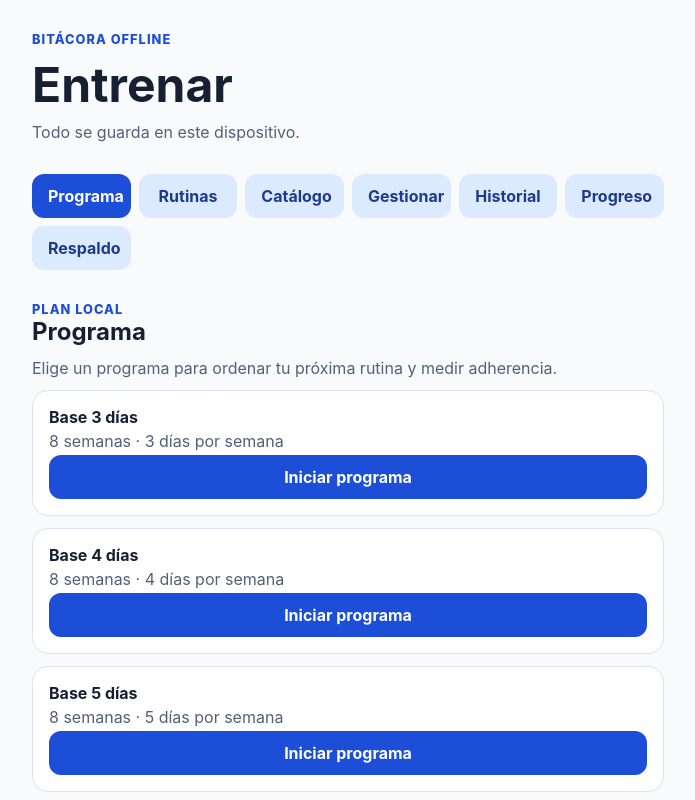
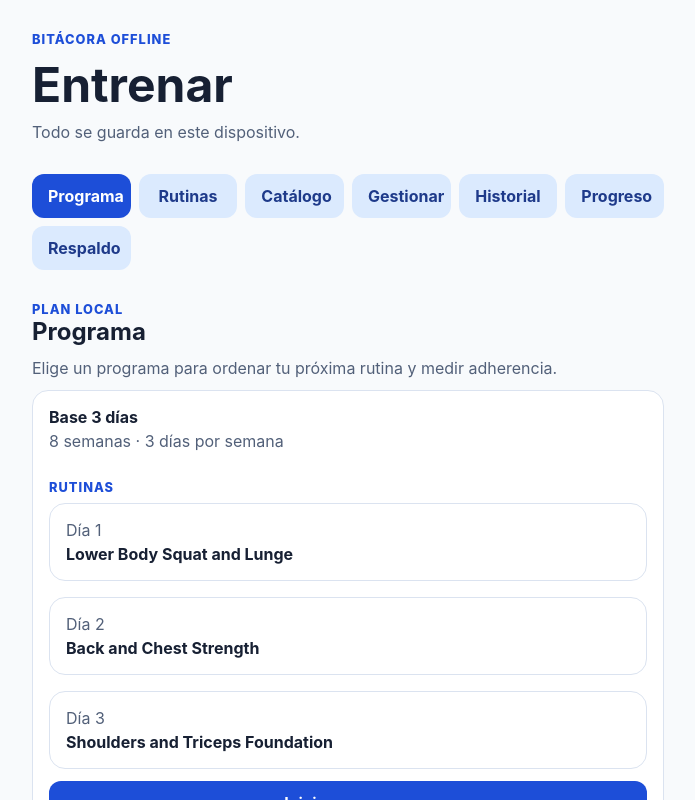
Before and after one commit to wuilliam321/ai-train, a Vue app: page / in a window 1280 px wide. Shown: the top 800 px of the page, without its empty margins (292-987 px from the left). Built offline with nearby package versions, Linux system fonts and the light colour scheme.

Commit message:
feat: show routine and program previews before starting

```diff
--- a/src/web/App.vue
+++ b/src/web/App.vue
@@ -34,6 +34,17 @@ interface LastRoutineSelection {
 const selectedVariant = computed(() => selectedRoutine.value?.variants.find(
   (variant) => variant.id === selectedVariantId.value,
 ) ?? null);
+
+const selectedVariantExercises = computed(() => {
+  if (!selectedVariant.value) return [];
+  return selectedVariant.value.exercises.map((ex) => {
+    const exerciseDef = exercises.value.find((e) => e.id === ex.exerciseId);
+    return {
+      name: exerciseDef?.name ?? ex.exerciseId,
+      sets: ex.sets.length,
+    };
+  });
+});
 
 const readLastSelection = (): LastRoutineSelection | null => {
   try {
@@ -212,6 +223,15 @@ onMounted(() => {
               <option v-for="variant in selectedRoutine.variants" :key="variant.id" :value="variant.id">{{ variant.name }}</option>
             </select>
           </label>
+          <div v-if="selectedVariantExercises.length">
+            <h4 class="eyebrow" style="margin-bottom: 0.5rem">Ejercicios</h4>
+            <ul class="history-sets">
+              <li v-for="(ex, index) in selectedVariantExercises" :key="index">
+                <span>{{ ex.sets }} series</span>
+                <strong>{{ ex.name }}</strong>
+              </li>
+            </ul>
+          </div>
           <button type="button" :disabled="busy || !selectedVariant" @click="startRoutine">Iniciar rutina</button>
         </section>
         <ul v-if="routines.length" class="card-list">
--- a/src/web/ProgramProgress.vue
+++ b/src/web/ProgramProgress.vue
@@ -158,7 +158,16 @@ onMounted(() => { void load(); });
       <ul class="card-list">
         <li v-for="program in programs" :key="program.id">
           <strong>{{ program.name }}</strong><span>{{ program.weeks }} semanas · {{ program.sessions.length }} días por semana</span>
-          <button type="button" @click="start(program.id)">Iniciar programa</button>
+          <div style="margin-top: 0.5rem">
+            <h4 class="eyebrow" style="margin-bottom: 0.5rem">Rutinas</h4>
+            <ul class="history-sets">
+              <li v-for="(session, index) in program.sessions" :key="index">
+                <span>Día {{ index + 1 }}</span>
+                <strong>{{ routineFor(session.routineId)?.name ?? "Rutina desconocida" }}</strong>
+              </li>
+            </ul>
+          </div>
+          <button type="button" @click="start(program.id)" style="margin-top: 0.5rem">Iniciar programa</button>
         </li>
       </ul>
 
```
Also changed, not shown: 2 other files (tests, documents, lock files or other folders).
